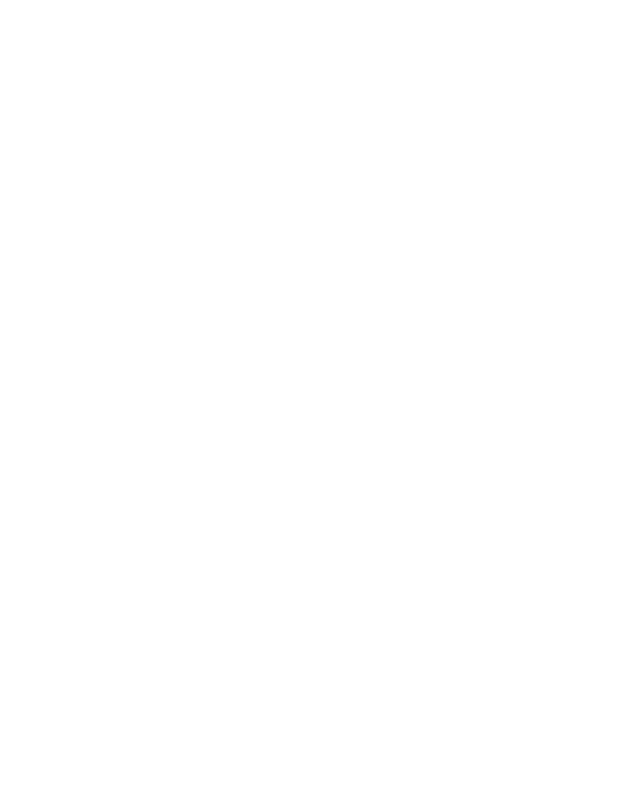
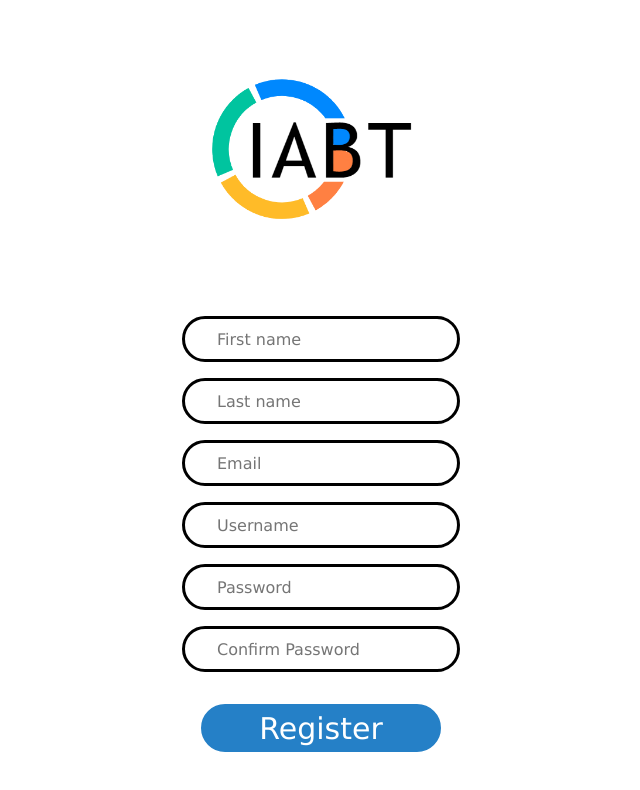
Before and after one commit to CR20087/IABT, a React (Create React App) app: page /Register in a window 1280 px wide. Before the commit this address had no page. Shown: the top 790 px of the page, without its empty margins (319-959 px from the left). Built offline with nearby package versions, Linux system fonts and the light colour scheme.

Commit message:
Designed Register Page

```diff
--- a/src/Components/Pages.jsx
+++ b/src/Components/Pages.jsx
@@ -2,6 +2,7 @@
 import { Route, Routes, useLocation } from 'react-router-dom';
 
 import Login from '../Pages/Login'
+import RegisterForm from './RegisterForm';
 
 //Importing all pages of application
 
@@ -11,6 +12,7 @@
     //Routes with ':___' are values which can be used by the apps
     <Routes location={location} key={location.pathname}>
         <Route path="/" element={<Login/>} />
+        <Route path="/Register" element={<RegisterForm/>} />
     </Routes>
   );
 }
--- /dev/null
+++ b/src/Components/RegisterForm.jsx
@@ -0,0 +1,220 @@
+import { useState } from 'react'
+import styled from "styled-components";
+
+function RegisterForm() {
+  const [errors, setErrors] = useState({});
+  const [isAuthorised, setIsAuthorised] = useState("")
+  const [inputValues, setInputValues] = useState({
+    userName: '',
+    password: '',
+    passwordCon: '',
+    email: '',
+    lastName: '',
+    firstName: '',
+  });
+
+
+  const setInputValue = (fieldName, value) => {
+
+    //Function used each time field is updated to update the stored value
+    const new_values = {...inputValues}
+    new_values[fieldName] = value
+    setInputValues(new_values);
+  };
+
+  const getInputValue = (fieldName) => {
+
+    //Used to return a field value
+
+    return inputValues[fieldName];
+  };
+
+  const handleSubmit = (event) => {
+    event.preventDefault();
+    //Input validation
+
+    const newErrors = {};
+
+            if (!event.target[0].value) {
+              newErrors.firstName = 'First name cannot be empty';
+          } else {
+            const firstNamePattern = /[A-Za-z]*/
+            if (!firstNamePattern.test(event.target[0].value)) {
+              newErrors.firstName = 'First name must be valid';
+                }
+            }
+          if (!event.target[1].value) {
+              newErrors.lastName = 'Last name cannot be empty';
+          } else {
+            const lastNamePattern = /^[A-Za-z]*$/
+            if (!lastNamePattern.test(event.target[1].value)) {
+              newErrors.lastName = 'Last name must be valid';
+                }
+            }
+        if (!event.target[2].value) {
+          newErrors.email = 'Email cannot be empty';
+        } else {
+          const emailPattern = /^[A-Z0-9._%+-]+@[A-Z0-9.-]+\.[A-Z]{2,}$/i;
+          if (!emailPattern.test(event.target[2].value)) {
+            newErrors.email = 'Email address must be valid';
+              }
+          }
+          if (!event.target[3].value) {
+        newErrors.userName = 'Username cannot be empty';
+      } else {
+        const userNamePattern = /^[a-zA-Z0-9]{1,30}$/
+        if (!userNamePattern.test(event.target[3].value)) {
+          newErrors.userName = 'Username must be valid';
+            }
+        }
+        if (!event.target[4].value) {
+          newErrors.password = 'Password cannot be empty';
+        } else {const passwordPattern = /^[a-zA-Z0-9 ]{1,30}$/
+          if (!passwordPattern.test(event.target[4].value)) {
+            newErrors.password = 'Password must be valid';
+            }}
+          if (!event.target[5].value) {
+            newErrors.passwordCon = 'Password confrim cannot be empty';
+          } else {const passwordConPattern = new RegExp(getInputValue('password'))
+            if (!passwordConPattern.test(event.target[5].value)) {
+              newErrors.passwordCon = 'Password must match';
+              }}
+
+
+    setErrors(newErrors);
+    if (!Object.keys(newErrors).length > 0) {
+      FetchRegister(event); //Function which saves the information if the information is acceptable
+    }
+  }
+
+
+  function FetchRegister(e) {
+    console.log(e)
+  }
+
+  return (
+    <Window onSubmit={handleSubmit}>
+      <Head>
+        <img src="./IABT_logo.png" alt="logo" />
+      </Head>
+      <div className={isAuthorised} id="center" >
+      <div className="Entry">
+          <input
+            onChange={(e) => setInputValue('firstName', e.target.value)}
+            type="text"
+            placeholder="First name"
+            value={getInputValue('firstName')}
+          />{errors.firstName && <h6>{errors.firstName}</h6>}
+          </div>
+          <div className="Entry">
+          <input
+            onChange={(e) => setInputValue('lastName', e.target.value)}
+            type="text"
+            placeholder="Last name"
+            value={getInputValue('lastName')}
+          />{errors.lastName && <h6>{errors.lastName}</h6>}
+          </div>
+          <div className="Entry">
+          <input
+            onChange={(e) => setInputValue('email', e.target.value)}
+            type="text"
+            placeholder="Email"
+            value={getInputValue('email')}
+          />{errors.email && <h6>{errors.email}</h6>}
+          </div>
+        <div className="Entry">
+          <input
+            onChange={(e) => setInputValue('userName', e.target.value)}
+            type="text"
+            placeholder="Username"
+            value={getInputValue('userName')}
+          />{errors.userName && <h6>{errors.userName}</h6>}
+          </div>
+          <div className="Entry">
+          <input
+            onChange={(e) => setInputValue('password', e.target.value)}
+            type="password"
+            placeholder="Password"
+            value={getInputValue('password')}
+          />{errors.password && <h6>{errors.password}</h6>}
+          </div>
+          <div className="Entry">
+          <input
+            onChange={(e) => setInputValue('passwordCon', e.target.value)}
+            type="password"
+            placeholder="Confirm Password"
+            value={getInputValue('passwordCon')}
+          />{errors.passwordCon && <h6>{errors.passwordCon}</h6>}
+          </div>
+      </div>
+      <button type="submit">Register</button>
+    </Window>
+)
+
+}
+
+const Window = styled.form`
+display: grid;
+align-items: end;
+justify-items: center;
+color: #313131;
+font-weight: 600;
+
+.Entry {
+  padding-top: 1rem;
+}
+
+#center {
+  display: flex;
+  flex-direction: column;
+  align-items: center;
+  justify-content: space-evenly;
+}
+
+h6 {
+  margin: 0rem 0rem 0rem 3rem;
+  color: red;
+  font-size: 10px;
+}
+ input {
+  padding: 0rem 0rem 0rem 2rem;
+  border-radius:3rem;
+  border: 3px solid black;
+  width: 15rem;
+  height: 2.5rem;
+  font-size: 1rem;
+  font-family: 'Lucida Sans', 'Lucida Sans Regular', 'Lucida Grande', 'Lucida Sans Unicode', Geneva, Verdana, sans-serif;
+ }
+.border-red {
+input {
+  border: 1.5px solid red;
+}}
+.border-green {
+input {
+  border: 1.5px solid green;
+}}
+button {
+  margin-top: 2rem;
+  align-self: center;
+  width: 15rem;
+  height: 3rem;
+  border: 2px solid #2580c7;
+  border-radius: 3rem;
+  background: #2580c7;
+  font-family: 'Lucida Sans', 'Lucida Sans Regular', 'Lucida Grande', 'Lucida Sans Unicode', Geneva, Verdana, sans-serif;
+  font-size: 30px;
+  color: #ffffff;
+  :hover :active {
+    background: #313131;
+    color: #eedede;
+  }
+}
+`
+
+const Head = styled.div`
+display: flex;
+img {
+  height: 300px;
+}
+`
+export default RegisterForm
```
Also changed, not shown: src/Pages/Register.jsx (added, +43 -0 lines).
